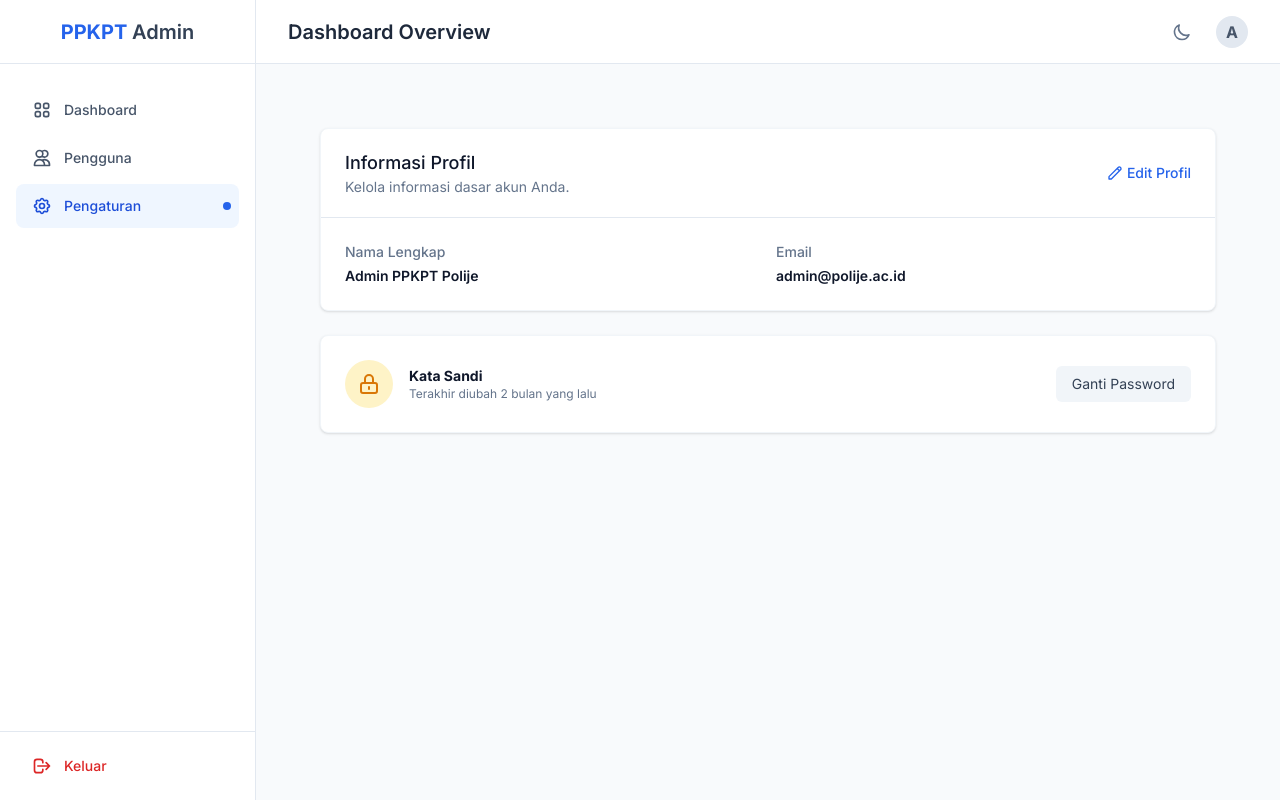
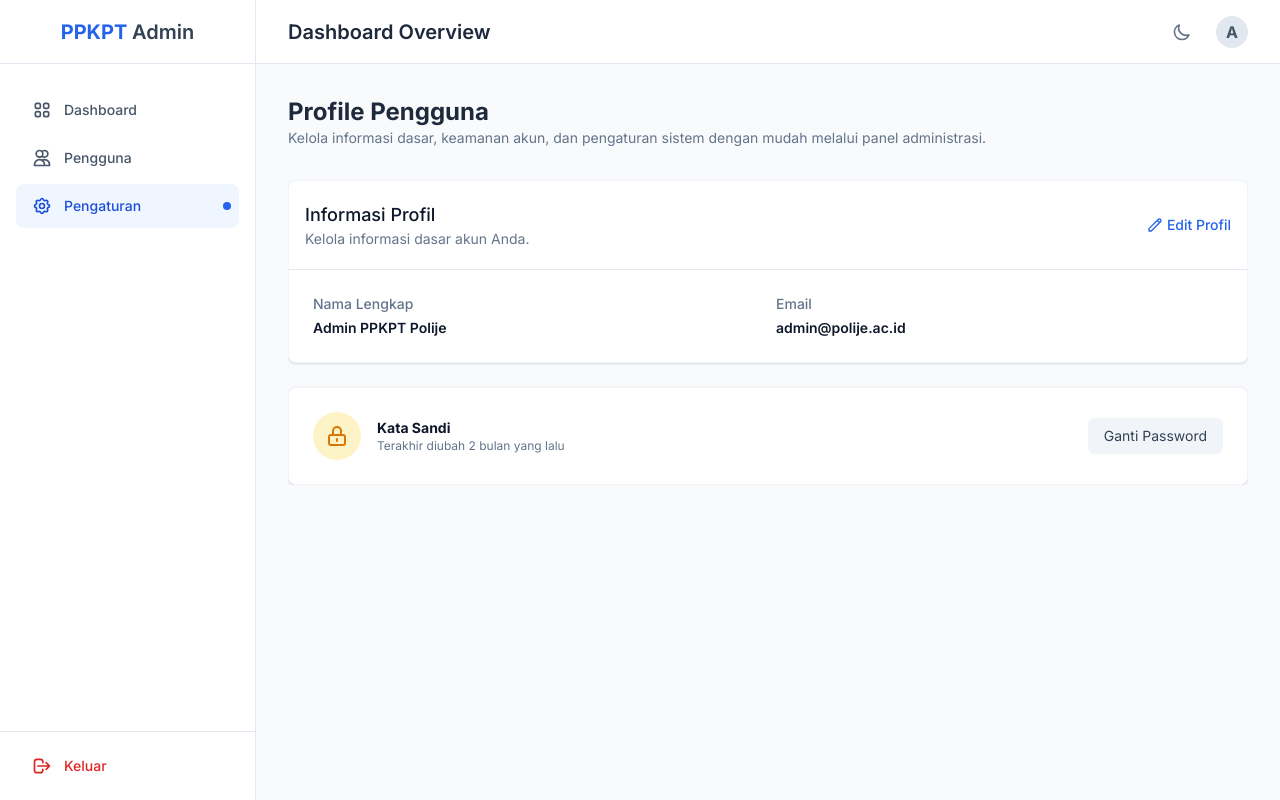
Before and after one commit to PrasetyoHerwibowo/PPKPT, a PHP site: page /admin/Pengaturan/pengaturan.php in a window 1280 px wide. Run offline with PHP 8.4, Linux system fonts and the light colour scheme; some libraries are stand-ins or nearby versions.

Commit message:
update: resize the layout content

```diff
--- a/admin/Pengaturan/pengaturan.php
+++ b/admin/Pengaturan/pengaturan.php
@@ -113,11 +113,16 @@
                 <div class="flex-1 overflow-y-auto p-4 sm:p-6 lg:p-8">
 
                     <main class="flex-1 flex flex-col min-w-0 bg-slate-50 dark:bg-slate-900 transition-colors duration-300">
-                        <div class="flex-1 overflow-y-auto p-4 sm:p-6 lg:p-8">
-                            <div class="max-w-4xl mx-auto space-y-6">
+                        <div class="flex-1 overflow-y-auto ">
+                            <div class="mb-8">
+                        <h2 class="text-2xl font-bold text-slate-800 dark:text-white">Profile Pengguna</h2>
+                        <p class="text-sm text-slate-500 dark:text-slate-400"> Kelola informasi dasar, keamanan akun, dan pengaturan sistem dengan mudah melalui panel administrasi.</p>
+
+                    </div>
+                            <div class=" mx-auto space-y-6">
 
                                 <div class="bg-white dark:bg-slate-800 shadow rounded-lg border border-slate-100 dark:border-slate-700">
-                                    <div class="px-6 py-5 border-b border-slate-200 dark:border-slate-700 flex justify-between items-center">
+                                    <div class="px-4 py-5 border-b border-slate-200 dark:border-slate-700 flex justify-between items-center">
                                         <div>
                                             <h3 class="text-lg font-medium text-slate-900 dark:text-white">Informasi Profil</h3>
                                             <p class="text-sm text-slate-500 dark:text-slate-400">Kelola informasi dasar akun Anda.</p>
--- a/admin/Pengguna/pengguna.php
+++ b/admin/Pengguna/pengguna.php
@@ -112,7 +112,7 @@
             <!-- Dashboard Content -->
             <div class="flex-1 overflow-y-auto p-4 sm:p-6 lg:p-8">
 
-                <div class="flex-1 overflow-y-auto p-4 sm:p-6 lg:p-8">
+                <div class="flex-1 overflow-y-auto">
                     <div class="mb-8">
                         <h2 class="text-2xl font-bold text-slate-800 dark:text-white">Manajemen Pengguna</h2>
                         <p class="text-sm text-slate-500 dark:text-slate-400">Kelola data admin dan pengguna sistem PPKPT.</p>
```
